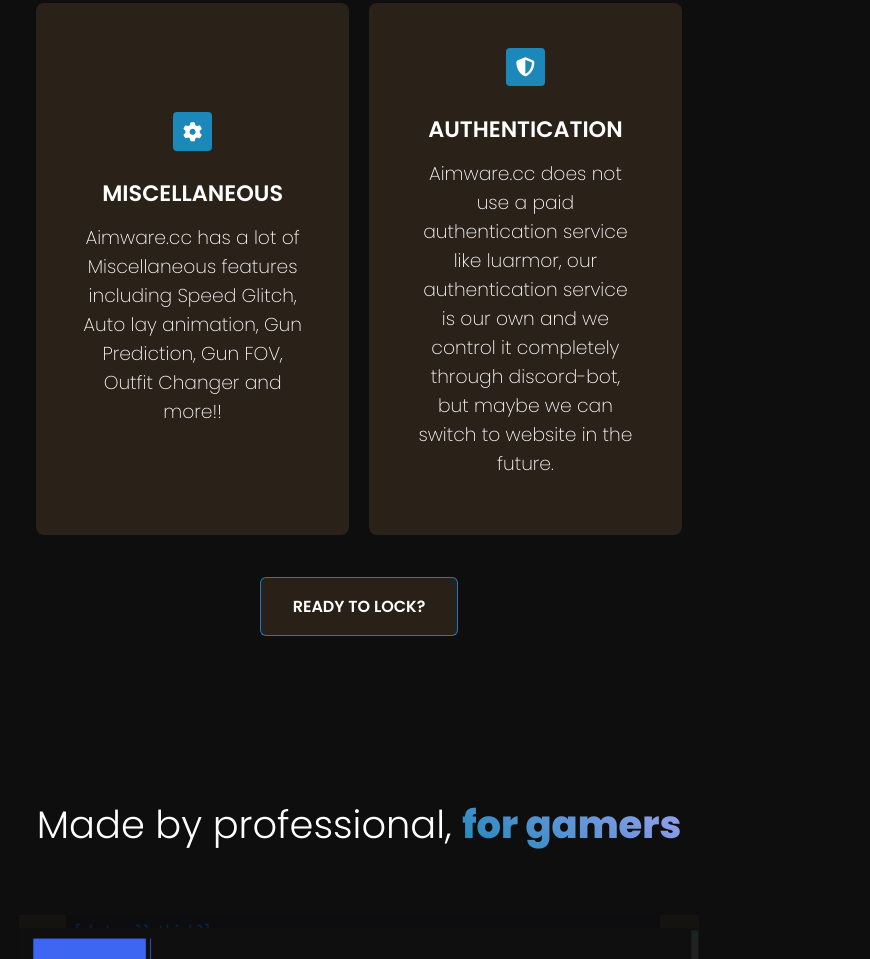
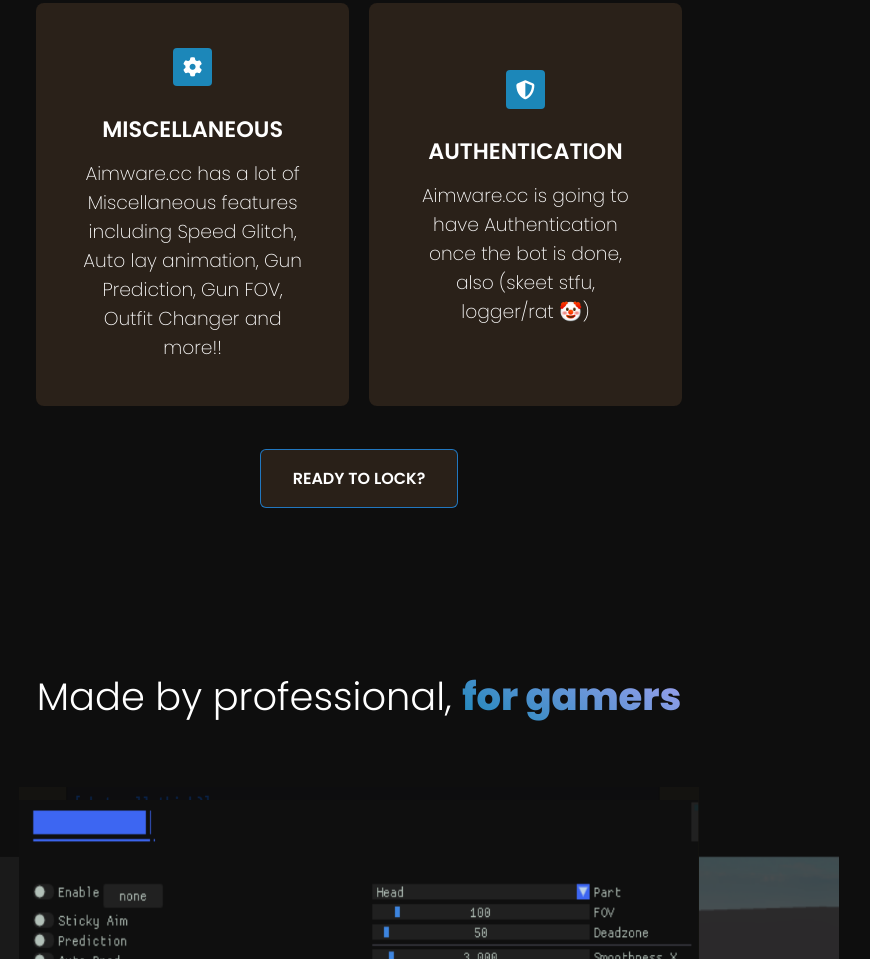
Before and after one commit to nothingsware/Aimware.live, a plain HTML site: page index.html in a window 1280 px wide. Shown: the part 1815-2774 px from the top of the page, without its empty margins (281-1151 px from the left). Drawn offline with nearby package versions, Linux system fonts and the light colour scheme; grey boxes are pictures that could not be loaded.

Commit message:
Update index.html

```diff
--- a/index.html
+++ b/index.html
@@ -120,7 +120,7 @@
             <div class="card">
                 <i class="fa-solid fa-shield-halved"></i>
                 <h1>Authentication</h1>
-                <h3>           Aimware.cc does not use a paid authentication service like luarmor, our authentication service is our own and we control it completely through discord-bot, but maybe we can switch to website in the future.     <h3>
+                <h3>          Aimware.cc is going to have Authentication once the bot is done, also (skeet stfu, logger/rat 🤡)     <h3>
 
                 </p>
 
```
